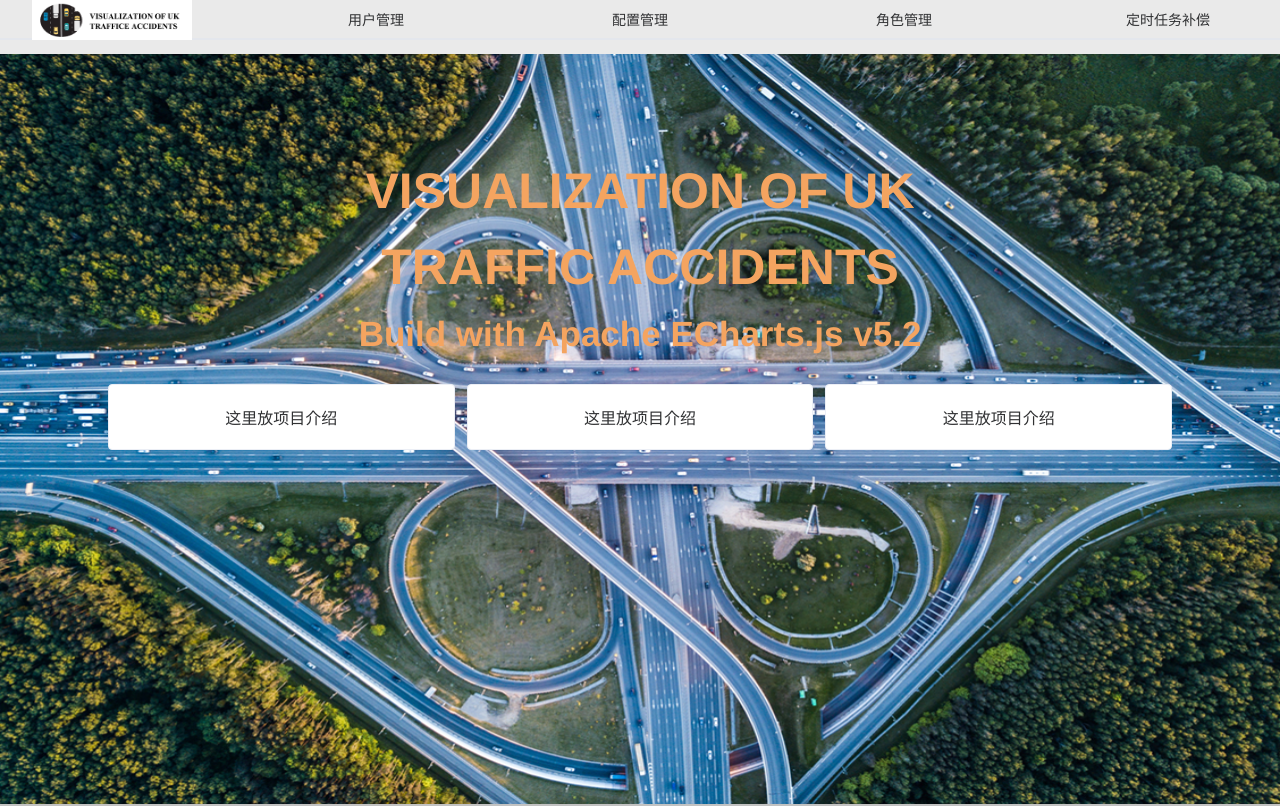
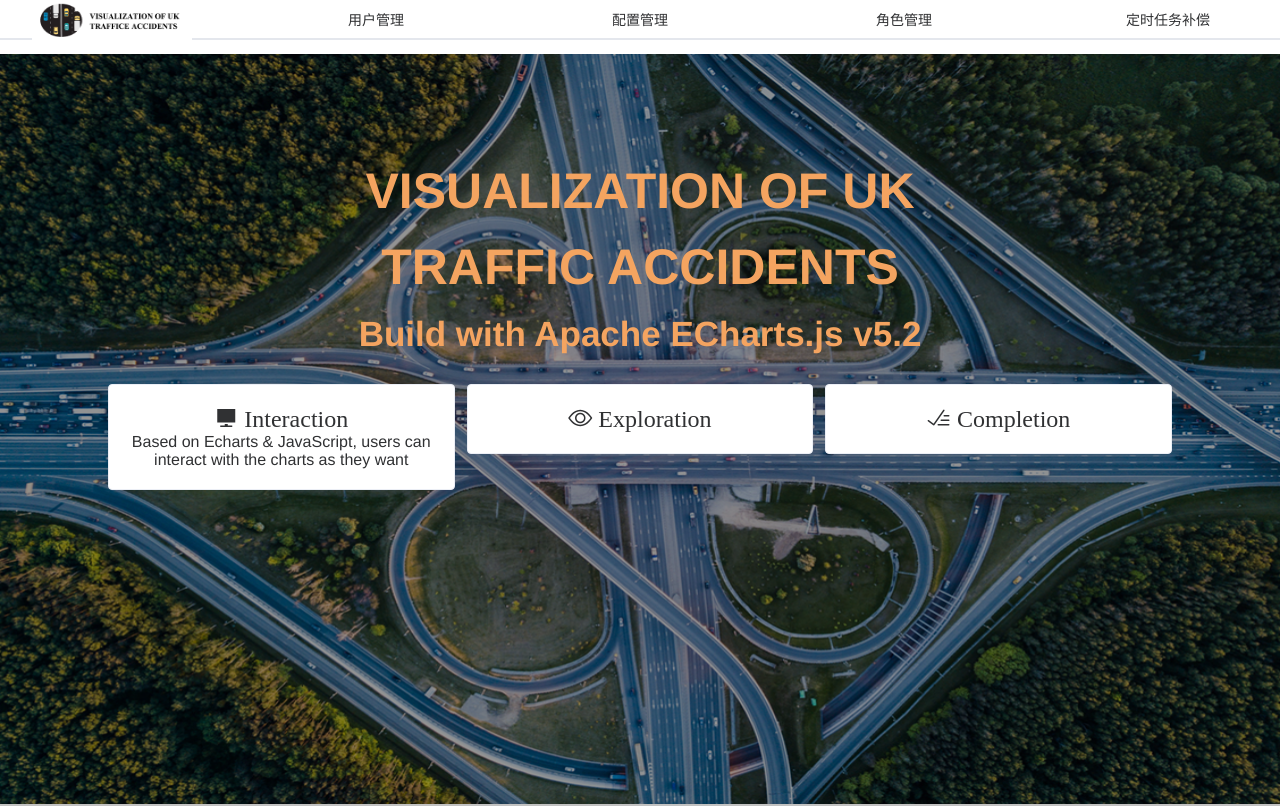
Before and after one commit to tian-yu-moker/visualization-web-pages, a Vue app: page /#/ in a window 1280 px wide. Shown: the top 806 px of the page. Built offline with nearby package versions, Linux system fonts and the light colour scheme.

Commit message:
v1.9 Dashboard Initial

```diff
--- a/src/App.vue
+++ b/src/App.vue
@@ -86,7 +86,7 @@ export default {
     }
   },
   mounted () {
-    document.body.style.backgroundColor="#EAEAEA";
+    // document.body.style.backgroundColor="#EAEAEA";
   }
 }
 </script>
--- a/src/components/Dashboard.vue
+++ b/src/components/Dashboard.vue
@@ -40,13 +40,16 @@ overflow-y:hidden;">
         <el-col :span="20">
           <el-row :gutter="12">
             <el-col :span="8">
-              <el-card shadow="hover">这里放项目介绍</el-card>
+              <el-card shadow="hover">
+                <h2><i class="el-icon-s-platform"> Interaction</i></h2>
+                <p>Based on Echarts & JavaScript, users can interact with the charts as they want</p>
+              </el-card>
             </el-col>
             <el-col :span="8">
-              <el-card shadow="hover">这里放项目介绍</el-card>
+              <el-card shadow="hover"><h2><i class="el-icon-view"> Exploration</i> </h2></el-card>
             </el-col>
             <el-col :span="8">
-              <el-card shadow="hover">这里放项目介绍</el-card>
+              <el-card shadow="hover"><h2><i class="el-icon-finished"> Completion</i> </h2></el-card>
             </el-col>
           </el-row>
         </el-col>
@@ -167,7 +170,7 @@ export default {
   border:0px;
 }
 #headerImage{
-  background: url("../assets/VisualizationImages/HeaderBackground.jpg") no-repeat;
+  background: url("../assets/VisualizationImages/HeaderBackground.png") no-repeat;
 
   height: 100%;
   width: 100%;
```
Also changed, not shown: src/components/VehicleTypes.vue (added, +38 -0 lines), src/assets/VisualizationImages/HeaderBackground.png (added).
